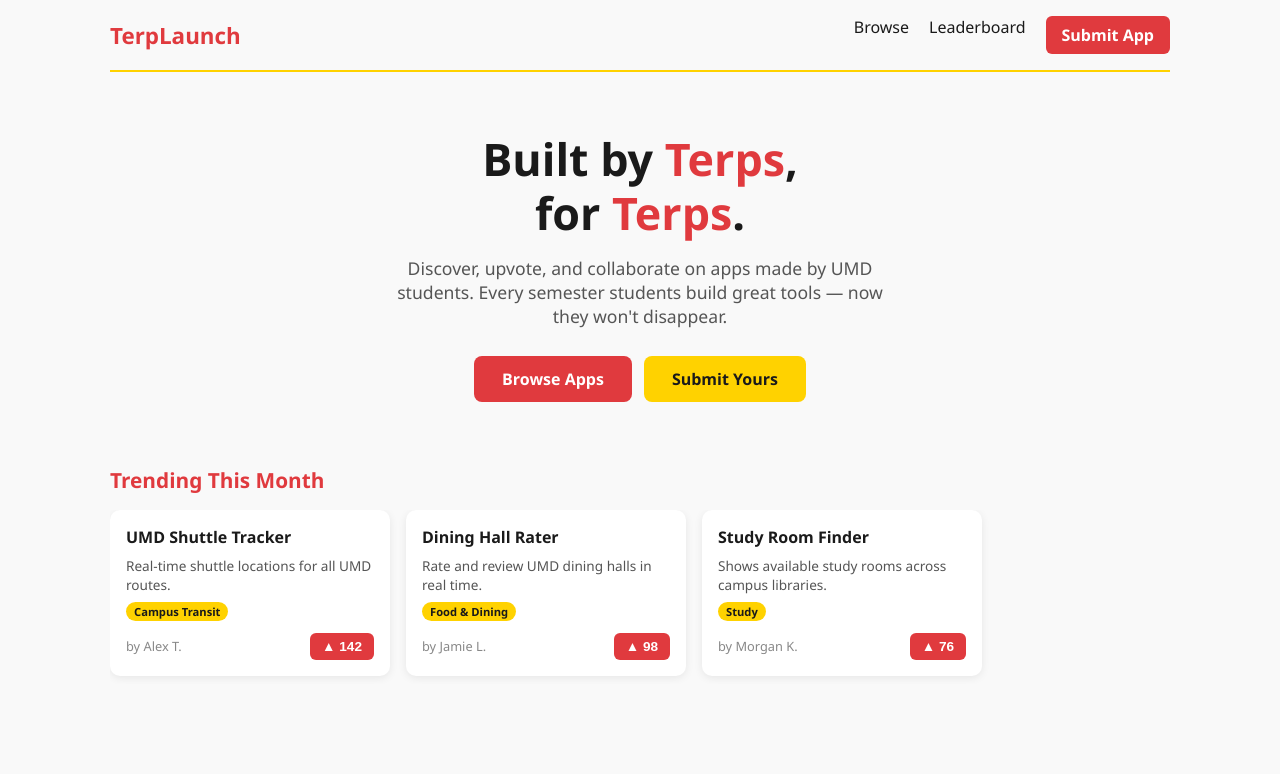
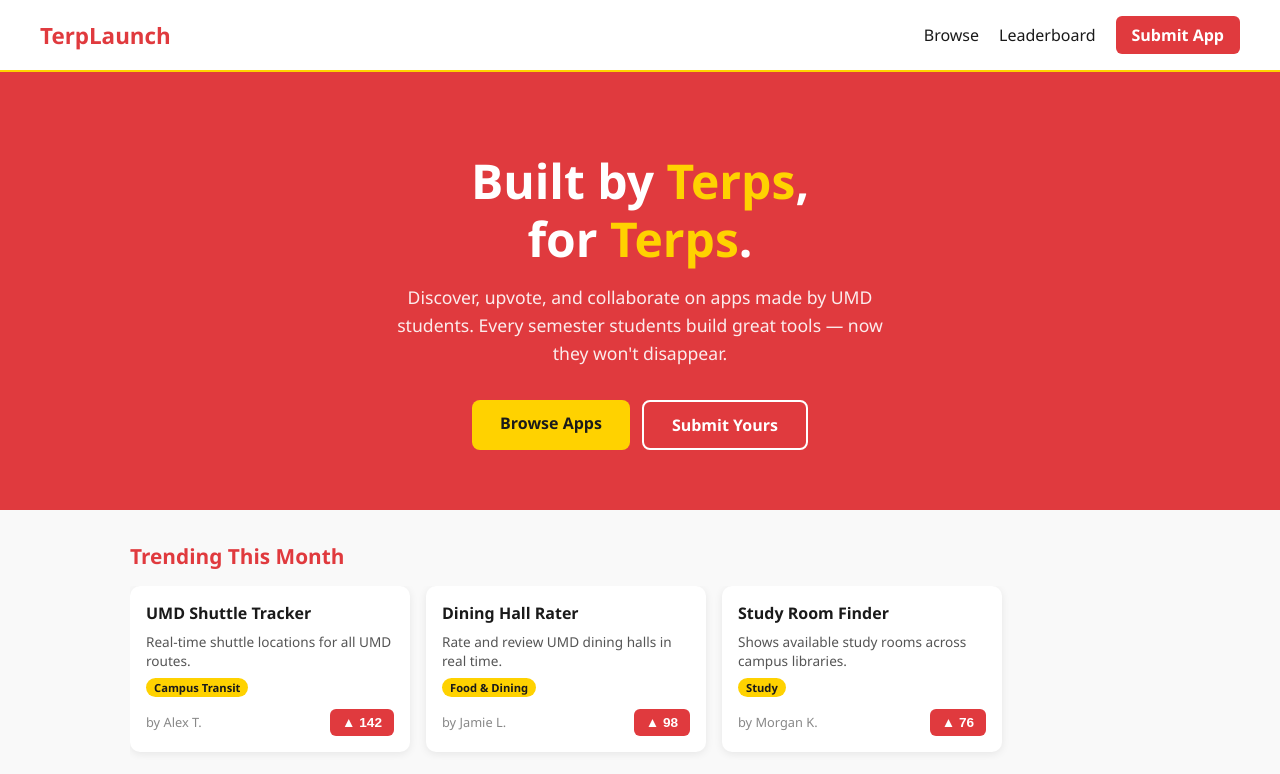
Before and after one commit to p304-dev/webHackathonTerpLaunch, a React (Vite) app in the folder frontend/: page / in a window 1280 px wide. Shown: the top 774 px of the page. Built offline with nearby package versions, Linux system fonts and the light colour scheme; no server answers.

Commit message:
moved css styling into seperate files

```diff
--- /dev/null
+++ b/frontend/src/components/AppCard.css
@@ -0,0 +1,58 @@
+.card {
+  background: var(--card-bg);
+  border-radius: 10px;
+  padding: 16px;
+  box-shadow: 0 2px 8px rgba(0, 0, 0, 0.08);
+  display: flex;
+  flex-direction: column;
+  gap: 8px;
+}
+
+.card-title {
+  font-size: 1rem;
+  font-weight: 600;
+}
+
+.card-description {
+  font-size: 0.85rem;
+  color: #555;
+  line-height: 1.4;
+}
+
+.card-tags {
+  display: flex;
+  gap: 6px;
+  flex-wrap: wrap;
+}
+
+.card-tag {
+  background: var(--umd-gold);
+  color: #1a1a1a;
+  font-size: 0.7rem;
+  font-weight: 600;
+  padding: 2px 8px;
+  border-radius: 12px;
+}
+
+.card-footer {
+  display: flex;
+  justify-content: space-between;
+  align-items: center;
+  margin-top: 4px;
+}
+
+.card-author {
+  font-size: 0.8rem;
+  color: #888;
+}
+
+.card-upvote {
+  background: var(--umd-red);
+  color: #fff;
+  border: none;
+  border-radius: 6px;
+  padding: 6px 12px;
+  cursor: pointer;
+  font-weight: 600;
+  font-size: 0.85rem;
+}
--- a/frontend/src/components/AppCard.jsx
+++ b/frontend/src/components/AppCard.jsx
@@ -1,5 +1,6 @@
 import { useState } from 'react'
 import { upvoteApp } from '../services/api'
+import './AppCard.css'
 
 export default function AppCard({ app }) {
   const [upvotes, setUpvotes] = useState(app.upvotes)
@@ -14,41 +15,17 @@ export default function AppCard({ app }) {
   }
 
   return (
-    <div style={{
-      background: 'var(--card-bg)',
-      borderRadius: '10px',
-      padding: '16px',
-      boxShadow: '0 2px 8px rgba(0,0,0,0.08)',
-      display: 'flex',
-      flexDirection: 'column',
-      gap: '8px',
-    }}>
-      <h3 style={{ fontSize: '1rem', fontWeight: 600 }}>{app.name}</h3>
-      <p style={{ fontSize: '0.85rem', color: '#555', lineHeight: 1.4 }}>{app.description}</p>
-      <div style={{ display: 'flex', gap: '6px', flexWrap: 'wrap' }}>
+    <div className="card">
+      <h3 className="card-title">{app.name}</h3>
+      <p className="card-description">{app.description}</p>
+      <div className="card-tags">
         {app.category_tags.map(tag => (
-          <span key={tag} style={{
-            background: 'var(--umd-gold)',
-            color: '#1a1a1a',
-            fontSize: '0.7rem',
-            fontWeight: 600,
-            padding: '2px 8px',
-            borderRadius: '12px',
-          }}>{tag}</span>
+          <span key={tag} className="card-tag">{tag}</span>
         ))}
       </div>
-      <div style={{ display: 'flex', justifyContent: 'space-between', alignItems: 'center', marginTop: '4px' }}>
-        <span style={{ fontSize: '0.8rem', color: '#888' }}>by {app.submitter_name}</span>
-        <button onClick={handleUpvote} style={{
-          background: 'var(--umd-red)',
-          color: '#fff',
-          border: 'none',
-          borderRadius: '6px',
-          padding: '6px 12px',
-          cursor: 'pointer',
-          fontWeight: 600,
-          fontSize: '0.85rem',
-        }}>
+      <div className="card-footer">
+        <span className="card-author">by {app.submitter_name}</span>
+        <button className="card-upvote" onClick={handleUpvote}>
           ▲ {upvotes}
         </button>
       </div>
--- /dev/null
+++ b/frontend/src/components/TrendingSection.css
@@ -0,0 +1,23 @@
+.trending-section {
+  padding: 32px 0;
+}
+
+.trending-title {
+  font-size: 1.3rem;
+  font-weight: 700;
+  margin-bottom: 16px;
+  color: var(--umd-red);
+}
+
+.trending-scroll {
+  display: flex;
+  gap: 16px;
+  overflow-x: auto;
+  padding-bottom: 8px;
+}
+
+.trending-item {
+  min-width: 260px;
+  max-width: 280px;
+  flex-shrink: 0;
+}
--- a/frontend/src/components/TrendingSection.jsx
+++ b/frontend/src/components/TrendingSection.jsx
@@ -2,6 +2,7 @@ import { useEffect, useState } from 'react'
 import { getTrending } from '../services/api'
 import { mockApps } from '../mock/apps'
 import AppCard from './AppCard'
+import './TrendingSection.css'
 
 export default function TrendingSection() {
   const [apps, setApps] = useState([])
@@ -13,18 +14,11 @@ export default function TrendingSection() {
   }, [])
 
   return (
-    <section style={{ padding: '24px 0' }}>
-      <h2 style={{ fontSize: '1.3rem', fontWeight: 700, marginBottom: '16px', color: 'var(--umd-red)' }}>
-        Trending This Month
-      </h2>
-      <div style={{
-        display: 'flex',
-        gap: '16px',
-        overflowX: 'auto',
-        paddingBottom: '8px',
-      }}>
+    <section className="trending-section">
+      <h2 className="trending-title">Trending This Month</h2>
+      <div className="trending-scroll">
         {apps.map(app => (
-          <div key={app._id} style={{ minWidth: '260px', maxWidth: '280px', flexShrink: 0 }}>
+          <div key={app._id} className="trending-item">
             <AppCard app={app} />
           </div>
         ))}
--- /dev/null
+++ b/frontend/src/pages/Home.css
@@ -0,0 +1,95 @@
+.navbar {
+  display: flex;
+  justify-content: space-between;
+  align-items: center;
+  padding: 16px 40px;
+  border-bottom: 2px solid var(--umd-gold);
+  background: var(--card-bg);
+}
+
+.navbar-logo {
+  font-weight: 800;
+  font-size: 1.4rem;
+  color: var(--umd-red);
+  text-decoration: none;
+}
+
+.navbar-links {
+  display: flex;
+  gap: 20px;
+  align-items: center;
+}
+
+.navbar-link {
+  color: var(--text);
+  text-decoration: none;
+  font-weight: 500;
+}
+
+.navbar-cta {
+  background: var(--umd-red);
+  color: #fff;
+  padding: 8px 16px;
+  border-radius: 6px;
+  text-decoration: none;
+  font-weight: 600;
+}
+
+.hero {
+  background: var(--umd-red);
+  color: #fff;
+  text-align: center;
+  padding: 80px 20px 60px;
+}
+
+.hero-title {
+  font-size: 3rem;
+  font-weight: 800;
+  line-height: 1.2;
+  margin-bottom: 16px;
+}
+
+.hero-highlight {
+  color: var(--umd-gold);
+}
+
+.hero-subtitle {
+  font-size: 1.1rem;
+  opacity: 0.9;
+  max-width: 520px;
+  margin: 0 auto 32px;
+  line-height: 1.6;
+}
+
+.hero-buttons {
+  display: flex;
+  gap: 12px;
+  justify-content: center;
+}
+
+.btn-primary {
+  background: var(--umd-gold);
+  color: #1a1a1a;
+  padding: 12px 28px;
+  border-radius: 8px;
+  text-decoration: none;
+  font-weight: 700;
+  font-size: 1rem;
+}
+
+.btn-secondary {
+  background: transparent;
+  color: #fff;
+  padding: 12px 28px;
+  border-radius: 8px;
+  text-decoration: none;
+  font-weight: 700;
+  font-size: 1rem;
+  border: 2px solid #fff;
+}
+
+.content-container {
+  max-width: 1100px;
+  margin: 0 auto;
+  padding: 0 40px;
+}
--- a/frontend/src/pages/Home.jsx
+++ b/frontend/src/pages/Home.jsx
@@ -1,66 +1,37 @@
 import { Link } from 'react-router-dom'
 import TrendingSection from '../components/TrendingSection'
+import './Home.css'
 
 export default function Home() {
   return (
-    <div style={{ maxWidth: '1100px', margin: '0 auto', padding: '0 20px' }}>
-      {/* Navbar */}
-      <nav style={{
-        display: 'flex',
-        justifyContent: 'space-between',
-        alignItems: 'center',
-        padding: '16px 0',
-        borderBottom: '2px solid var(--umd-gold)',
-      }}>
-        <span style={{ fontWeight: 800, fontSize: '1.4rem', color: 'var(--umd-red)' }}>TerpLaunch</span>
-        <div style={{ display: 'flex', gap: '20px' }}>
-          <Link to="/browse" style={{ color: 'var(--text)', textDecoration: 'none', fontWeight: 500 }}>Browse</Link>
-          <Link to="/leaderboard" style={{ color: 'var(--text)', textDecoration: 'none', fontWeight: 500 }}>Leaderboard</Link>
-          <Link to="/submit" style={{
-            background: 'var(--umd-red)',
-            color: '#fff',
-            padding: '8px 16px',
-            borderRadius: '6px',
-            textDecoration: 'none',
-            fontWeight: 600,
-          }}>Submit App</Link>
+    <div>
+      <nav className="navbar">
+        <span className="navbar-logo">TerpLaunch</span>
+        <div className="navbar-links">
+          <Link to="/browse" className="navbar-link">Browse</Link>
+          <Link to="/leaderboard" className="navbar-link">Leaderboard</Link>
+          <Link to="/submit" className="navbar-cta">Submit App</Link>
         </div>
       </nav>
 
-      {/* Hero */}
-      <section style={{ textAlign: 'center', padding: '60px 20px 40px' }}>
-        <h1 style={{ fontSize: '2.8rem', fontWeight: 800, lineHeight: 1.2, marginBottom: '16px' }}>
-          Built by <span style={{ color: 'var(--umd-red)' }}>Terps</span>,<br />
-          for <span style={{ color: 'var(--umd-red)' }}>Terps</span>.
+      <section className="hero">
+        <h1 className="hero-title">
+          Built by <span className="hero-highlight">Terps</span>,<br />
+          for <span className="hero-highlight">Terps</span>.
         </h1>
-        <p style={{ fontSize: '1.1rem', color: '#555', maxWidth: '520px', margin: '0 auto 28px' }}>
+        <p className="hero-subtitle">
           Discover, upvote, and collaborate on apps made by UMD students.
           Every semester students build great tools — now they won't disappear.
         </p>
-        <div style={{ display: 'flex', gap: '12px', justifyContent: 'center' }}>
-          <Link to="/browse" style={{
-            background: 'var(--umd-red)',
-            color: '#fff',
-            padding: '12px 28px',
-            borderRadius: '8px',
-            textDecoration: 'none',
-            fontWeight: 700,
-            fontSize: '1rem',
-          }}>Browse Apps</Link>
-          <Link to="/submit" style={{
-            background: 'var(--umd-gold)',
-            color: '#1a1a1a',
-            padding: '12px 28px',
-            borderRadius: '8px',
-            textDecoration: 'none',
-            fontWeight: 700,
-            fontSize: '1rem',
-          }}>Submit Yours</Link>
+        <div className="hero-buttons">
+          <Link to="/browse" className="btn-primary">Browse Apps</Link>
+          <Link to="/submit" className="btn-secondary">Submit Yours</Link>
         </div>
       </section>
 
-      {/* Trending */}
-      <TrendingSection />
+      <div className="content-container">
+        <TrendingSection />
+      </div>
     </div>
   )
 }
```
